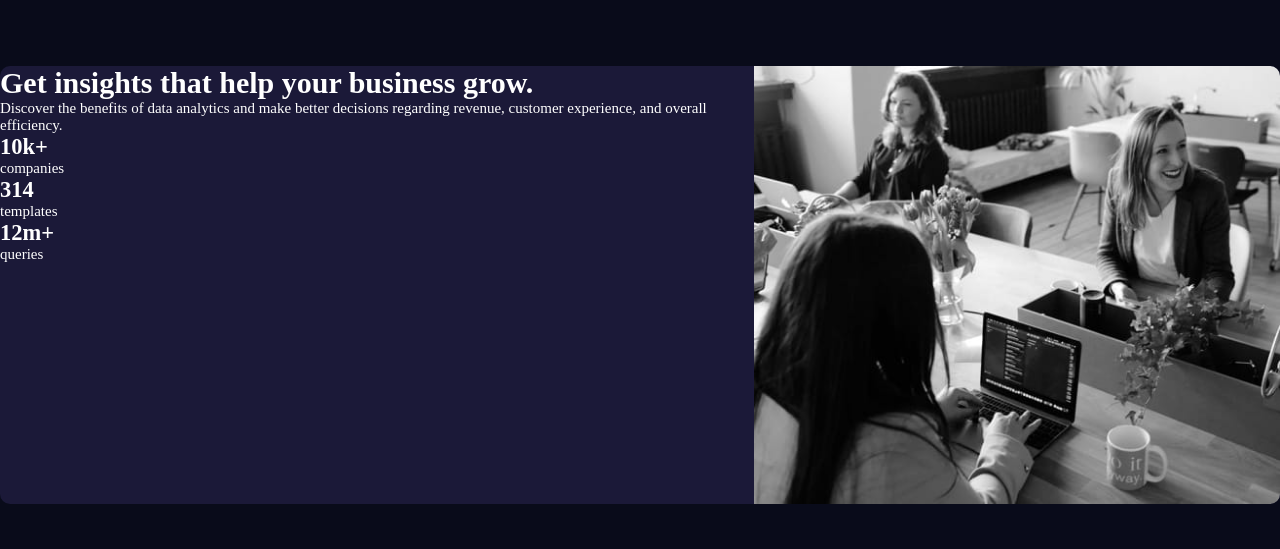
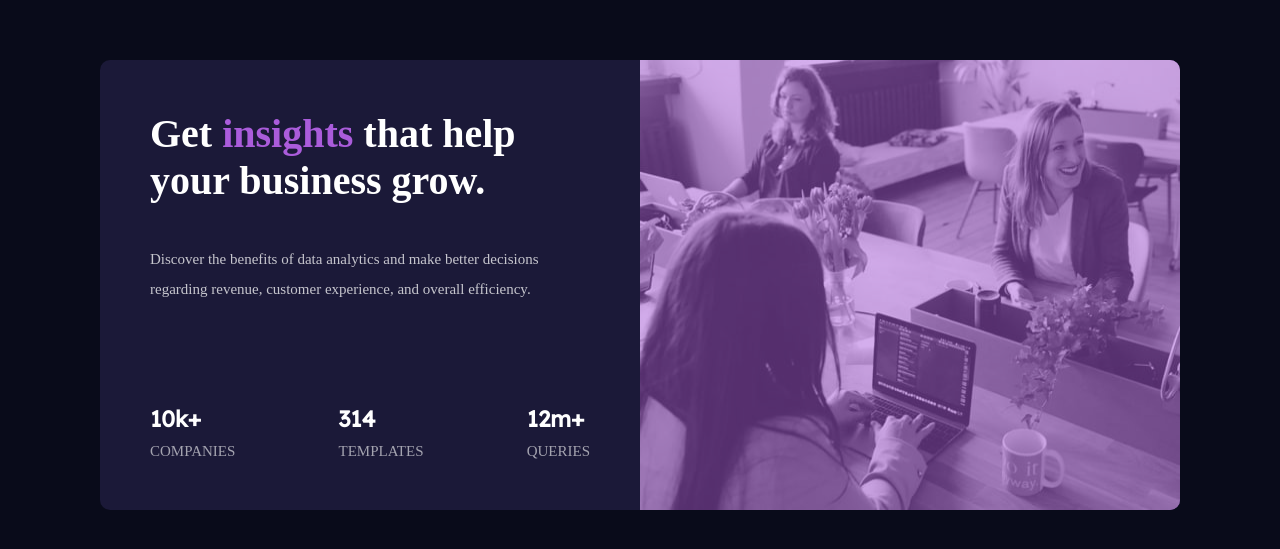
Before and after one commit to kbastalec/stats-preview-card-component, a plain HTML site: page index.html in a window 1280 px wide. Shown: the part 115-664 px from the top of the page. Drawn offline with Linux system fonts and the light colour scheme.

Commit message:
Style, media

```diff
--- a/css/style.css
+++ b/css/style.css
@@ -35,19 +35,93 @@ body {
 /* card */
 .card {
   display: flex;
-  flex-direction: row;
   background-color: var(--card-background);
   border-radius: 10px;
 }
+
 /* card-image */
 .card-image {
   order: 2;
+  background: var(--accent);
+  border-radius: 0 10px 10px 0;
 }
 
 .card-image img {
-  max-width: 100%;
+  width: 100%;
   height: 100%;
   border-radius: 0 10px 10px 0;
+  opacity: 0.5;
 }
 
-/* card-main */
+/* card-section */
+.card-section {
+  max-width: 540px;
+  padding: 20px;
+}
+
+.intro {
+  font-weight: 700;
+  padding: 10px;
+  margin: 20px;
+  font-size: 20px;
+  color: var(--white);
+}
+
+.intro span {
+  color: var(--accent);
+}
+
+.description {
+  margin: 20px;
+  padding: 10px;
+}
+
+.description p {
+  line-height: 2;
+  color: var(--main-paragraph);
+}
+
+.numbers {
+  display: flex;
+  justify-content: space-between;
+  margin: 80px 20px 0 20px;
+  padding: 10px;
+  color: var(--stat-headings);
+}
+
+.numbers h2 {
+  font-family: var(--lexend-deca);
+  color: var(--white);
+  padding: 0 0 10px 0;
+}
+
+.numbers p {
+  text-transform: uppercase;
+}
+
+/* media */
+@media (max-width: 376px) {
+  .card {
+    flex-direction: column;
+    margin: 20px 20px;
+  }
+
+  .card-image {
+    order: 0;
+    border-radius: 10px 10px 0 0;
+  }
+
+  .card-image img {
+    border-radius: 10px 10px 0 0;
+  }
+
+  .numbers {
+    flex-direction: column;
+    align-items: center;
+    margin-top: 0;
+  }
+
+  .numbers div {
+    margin: 10px 10px;
+  }
+}
```
